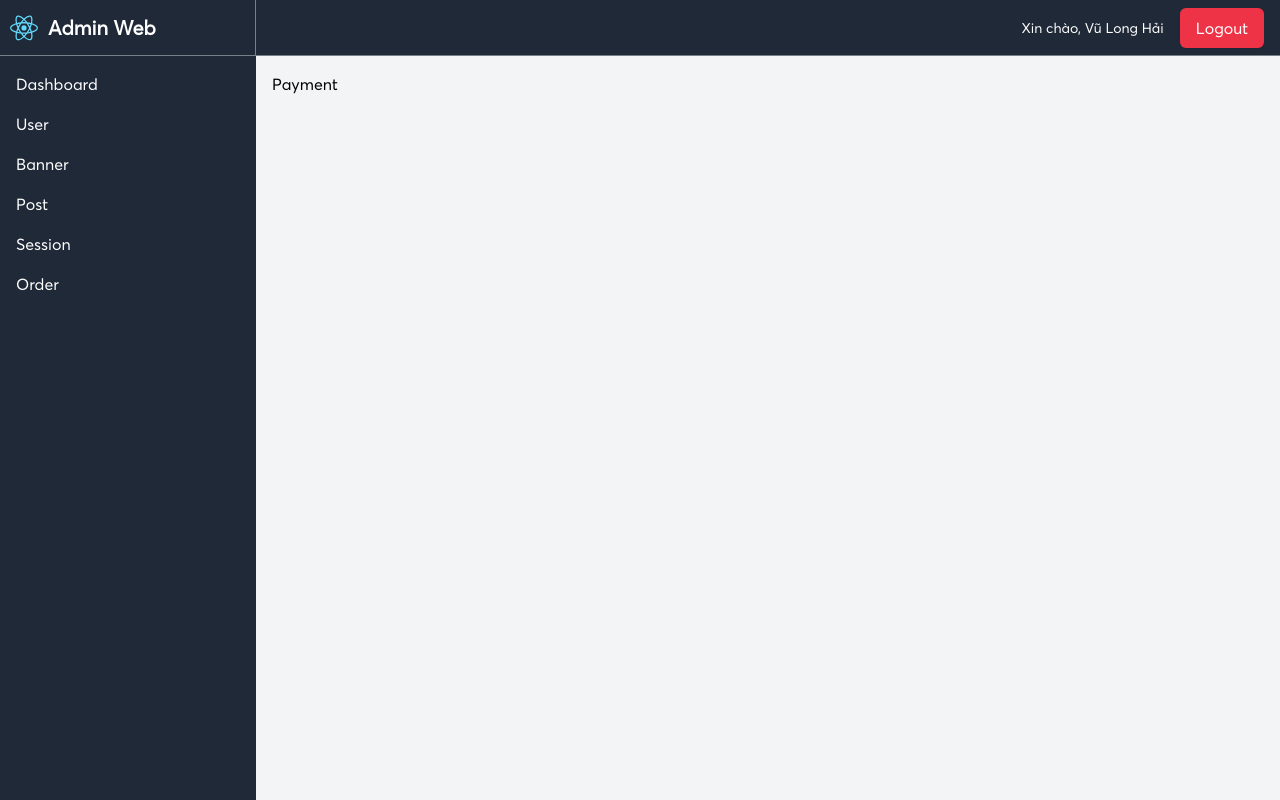
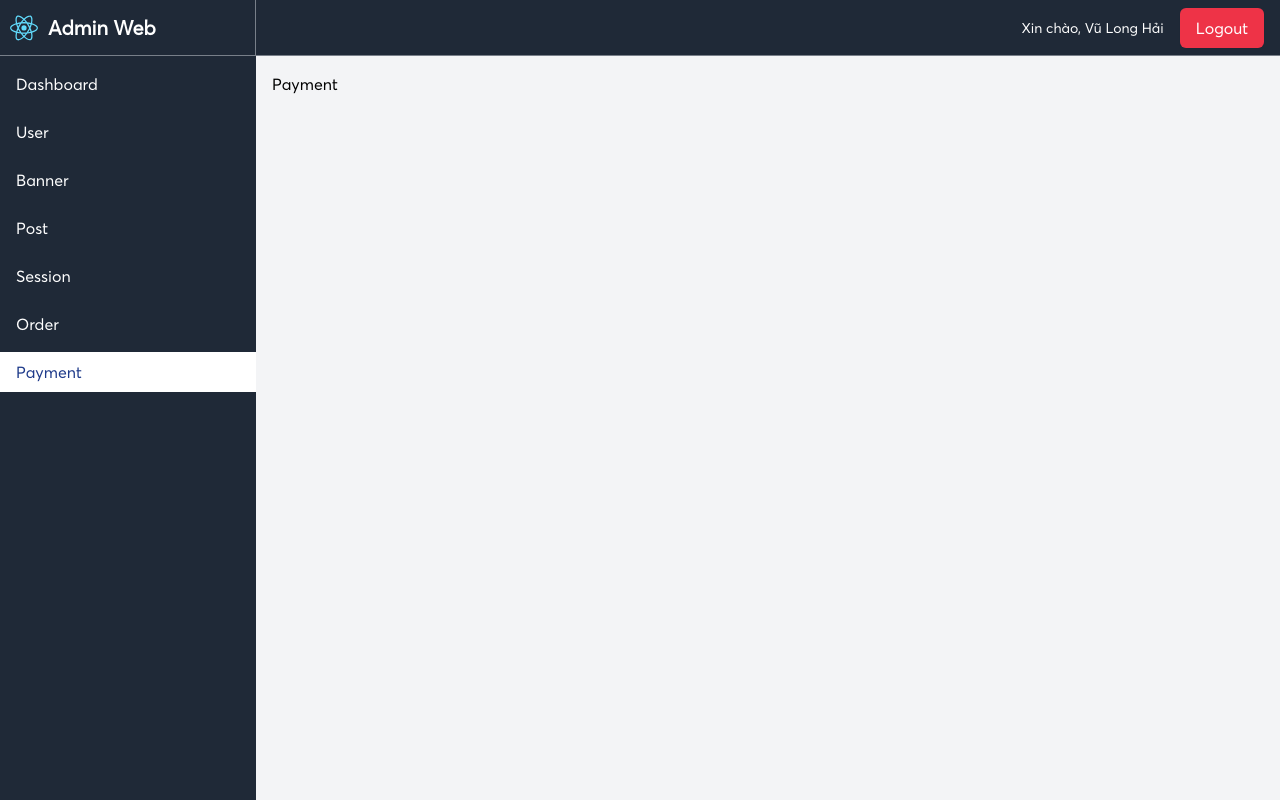
Before and after one commit to HaiVu5583/admin_web_app, a React (Create React App) app: page /payment in a window 1280 px wide. Built offline with nearby package versions, Linux system fonts and the light colour scheme; sample sign-in values are in the browser's storage.

Commit message:
Update active sidebar

```diff
--- /dev/null
+++ b/src/components/Sidebar/SidebarLinkItem.js
@@ -0,0 +1,32 @@
+import React from "react";
+import { Link, useLocation, useRouteMatch } from "react-router-dom";
+
+const SideBarLinkItem = React.memo((props) => {
+  const { path, text } = props;
+  const isMatch = useRouteMatch({
+    path,
+    exact: true,
+  });
+  if (isMatch) {
+    return (
+      <ul className="px-4 mt-2 py-2 bg-white">
+        <li className="text-blue-900">
+          <Link to={path}>
+            <div>{text}</div>
+          </Link>
+        </li>
+      </ul>
+    );
+  }
+  return (
+    <ul className="px-4 pt-4 pb-2">
+      <li className="text-white">
+        <Link to={path}>
+          <div>{text}</div>
+        </Link>
+      </li>
+    </ul>
+  );
+});
+
+export default SideBarLinkItem;
--- a/src/components/Sidebar/index.js
+++ b/src/components/Sidebar/index.js
@@ -1,8 +1,10 @@
 import React from "react";
 import logo from "src/logo.svg";
-import { Link } from "react-router-dom";
+import { Link, useLocation } from "react-router-dom";
+import SidebarLinkItem from "./SidebarLinkItem";
 
 const SideBar = (props) => {
+  const location = useLocation();
   return (
     <aside className="w-64 min-h-screen bg-gray-800">
       <div className="flex items-center border-b border-r border-gray-300 border-opacity-50 h-14">
@@ -10,39 +12,13 @@ const SideBar = (props) => {
         <span className="text-xl font-semibold text-white">Admin Web</span>
       </div>
       <nav>
-        <ul className="px-4 pt-4 pb-2">
-          <li className="text-white">
-            <Link to="/">Dashboard</Link>
-          </li>
-        </ul>
-        <ul className="px-4 py-2">
-          <li className="text-white">
-            <Link to="/user">User</Link>
-          </li>
-        </ul>
-        <ul className="px-4 py-2">
-          <li className="text-white">
-            <Link to="/banner">Banner</Link>
-          </li>
-        </ul>
-        <ul className="px-4 py-2">
-          <li className="text-white">
-            <Link to="/post">Post</Link>
-          </li>
-        </ul>
-        <ul className="px-4 py-2">
-          <li className="text-white">
-            <Link to="/session">Session</Link>
-          </li>
-        </ul>
-        <ul className="px-4 py-2">
-          <li className="text-white">
-            <Link to="/order">Order</Link>
-          </li>
-        </ul>
-        <ul className="px-4 py-2">
-          <li className="text-white"></li>
-        </ul>
+        <SidebarLinkItem path="/" text={"Dashboard"} />
+        <SidebarLinkItem path="/user" text={"User"} />
+        <SidebarLinkItem path="/banner" text={"Banner"} />
+        <SidebarLinkItem path="/post" text={"Post"} />
+        <SidebarLinkItem path="/session" text={"Session"} />
+        <SidebarLinkItem path="/order" text={"Order"} />
+        <SidebarLinkItem path="/payment" text={"Payment"} />
       </nav>
     </aside>
   );
```
